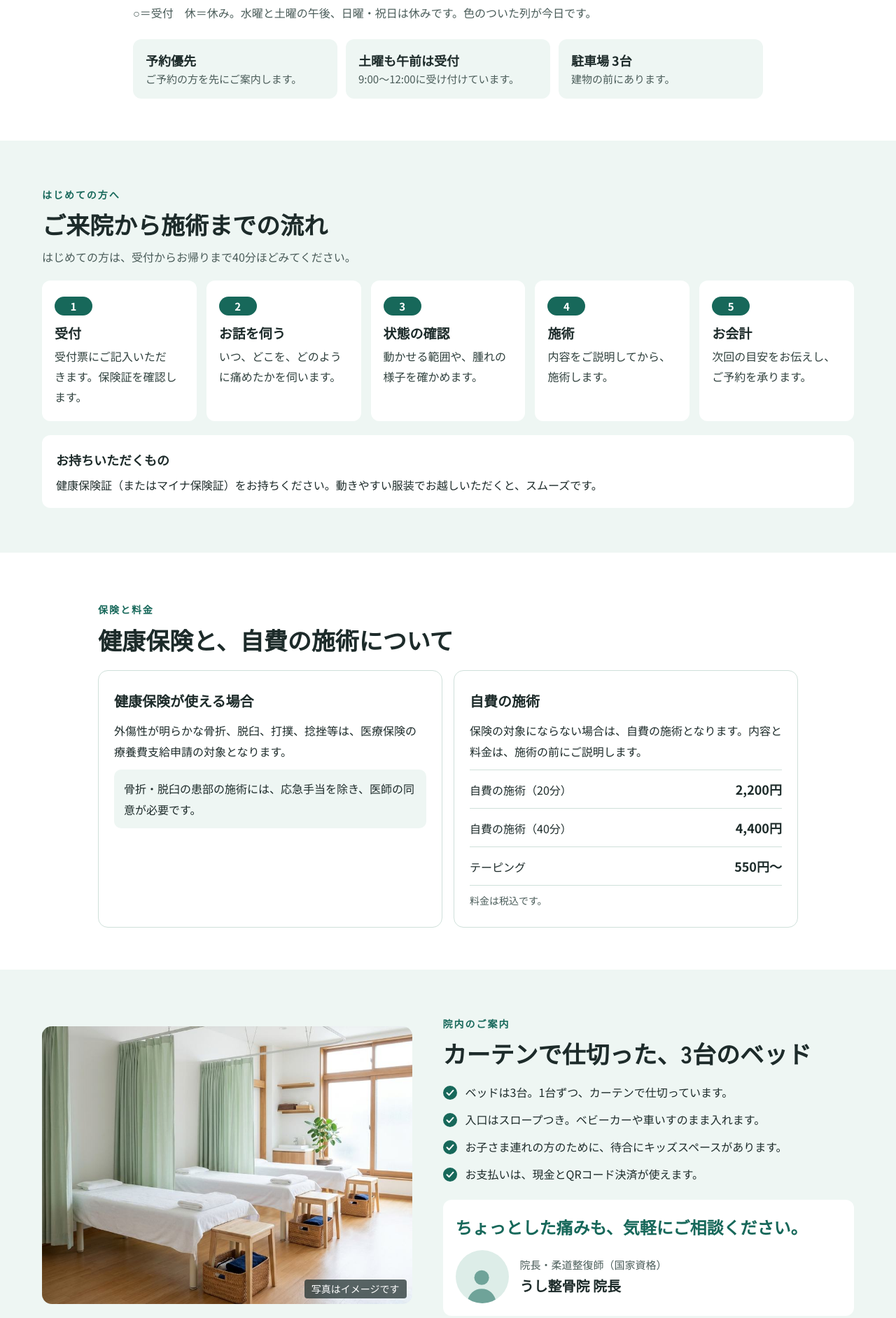
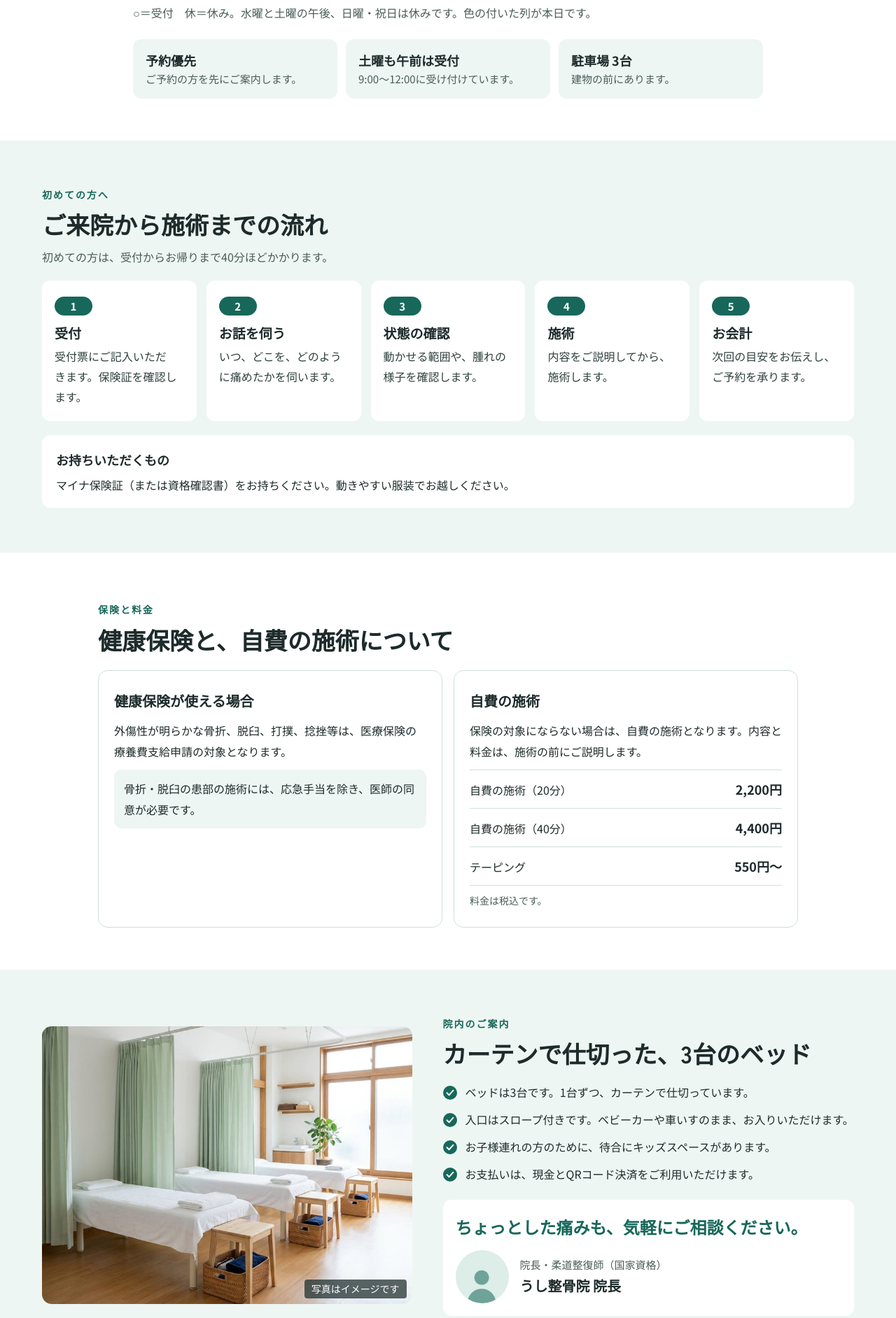
Before and after one commit to mkohei97/works, a plain HTML site: page ushi/index.html in a window 1280 px wide. Shown: the part 867-2751 px from the top of the page at 70% size. Drawn offline with Linux system fonts and the light colour scheme.

Commit message:
Add files via upload

```diff
--- a/ushi/index.html
+++ b/ushi/index.html
@@ -6,10 +6,10 @@
 <meta name="robots" content="noindex,nofollow">
 <meta name="theme-color" content="#17685A">
 <title>うし整骨院｜大阪府富田林市喜志町の整骨院（ほねつぎ）</title>
-<meta name="description" content="大阪府富田林市喜志町のうし整骨院。柔道整復師の施術所（ほねつぎ）。受付時間・はじめての方へ・保険と料金・アクセス・ご予約。">
+<meta name="description" content="大阪府富田林市喜志町のうし整骨院。柔道整復師の施術所（ほねつぎ）。受付時間・初めての方へ・保険と料金・アクセス・ご予約。">
 <meta property="og:type" content="website">
 <meta property="og:title" content="うし整骨院｜大阪府富田林市喜志町の整骨院（ほねつぎ）">
-<meta property="og:description" content="大阪府富田林市喜志町のうし整骨院。柔道整復師の施術所（ほねつぎ）。受付時間・はじめての方へ・保険と料金・アクセス・ご予約。">
+<meta property="og:description" content="大阪府富田林市喜志町のうし整骨院。柔道整復師の施術所（ほねつぎ）。受付時間・初めての方へ・保険と料金・アクセス・ご予約。">
 <meta property="og:image" content="https://mkohei97.github.io/works/ushi/img/s_hero.jpg">
 <meta name="twitter:card" content="summary_large_image">
 <style>body{margin:0}img{max-width:100%}</style>
@@ -61,7 +61,7 @@ html{-webkit-text-size-adjust:100%;background:#FFFFFF}
 </button>
 <nav class="pc-only" aria-label="主なメニュー" style="display: flex; align-items: center; gap: 2px">
 <button type="button" class="tap" onClick="{{go.hours}}" style="min-height: 44px; padding: 0 12px; border: 0; background: transparent; color: #1D2B2A; font-size: 15px">受付時間</button>
-<button type="button" class="tap" onClick="{{go.first}}" style="min-height: 44px; padding: 0 12px; border: 0; background: transparent; color: #1D2B2A; font-size: 15px">はじめての方へ</button>
+<button type="button" class="tap" onClick="{{go.first}}" style="min-height: 44px; padding: 0 12px; border: 0; background: transparent; color: #1D2B2A; font-size: 15px">初めての方へ</button>
 <button type="button" class="tap" onClick="{{go.insurance}}" style="min-height: 44px; padding: 0 12px; border: 0; background: transparent; color: #1D2B2A; font-size: 15px">保険と料金</button>
 <button type="button" class="tap" onClick="{{go.inside}}" style="min-height: 44px; padding: 0 12px; border: 0; background: transparent; color: #1D2B2A; font-size: 15px">院内のご案内</button>
 <button type="button" class="tap" onClick="{{go.access}}" style="min-height: 44px; padding: 0 12px; border: 0; background: transparent; color: #1D2B2A; font-size: 15px">アクセス</button>
@@ -75,7 +75,7 @@ html{-webkit-text-size-adjust:100%;background:#FFFFFF}
 <sc-if value="{{is.menu}}" hint-placeholder-val="{{false}}">
 <nav class="sp-only" aria-label="メニュー" style="display: flex; flex-direction: column; border-top: 1px solid #CFE0DA">
 <button type="button" onClick="{{go.hours}}" style="min-height: 54px; padding: 0 18px; border: 0; border-bottom: 1px solid #E3EEEA; background: #FFFFFF; color: #1D2B2A; font-size: 16px; text-align: left">受付時間</button>
-<button type="button" onClick="{{go.first}}" style="min-height: 54px; padding: 0 18px; border: 0; border-bottom: 1px solid #E3EEEA; background: #FFFFFF; color: #1D2B2A; font-size: 16px; text-align: left">はじめての方へ</button>
+<button type="button" onClick="{{go.first}}" style="min-height: 54px; padding: 0 18px; border: 0; border-bottom: 1px solid #E3EEEA; background: #FFFFFF; color: #1D2B2A; font-size: 16px; text-align: left">初めての方へ</button>
 <button type="button" onClick="{{go.insurance}}" style="min-height: 54px; padding: 0 18px; border: 0; border-bottom: 1px solid #E3EEEA; background: #FFFFFF; color: #1D2B2A; font-size: 16px; text-align: left">保険と料金</button>
 <button type="button" onClick="{{go.inside}}" style="min-height: 54px; padding: 0 18px; border: 0; border-bottom: 1px solid #E3EEEA; background: #FFFFFF; color: #1D2B2A; font-size: 16px; text-align: left">院内のご案内</button>
 <button type="button" onClick="{{go.faq}}" style="min-height: 54px; padding: 0 18px; border: 0; border-bottom: 1px solid #E3EEEA; background: #FFFFFF; color: #1D2B2A; font-size: 16px; text-align: left">よくあるご質問</button>
@@ -130,7 +130,7 @@ html{-webkit-text-size-adjust:100%;background:#FFFFFF}
 </sc-for>
 </div>
 </div>
-<p style="margin: 12px 0 0; font-size: 16px; color: #4A5C59">○＝受付　休＝休み。水曜と土曜の午後、日曜・祝日は休みです。色のついた列が今日です。</p>
+<p style="margin: 12px 0 0; font-size: 16px; color: #4A5C59">○＝受付　休＝休み。水曜と土曜の午後、日曜・祝日は休みです。色の付いた列が本日です。</p>
 <div style="display: grid; grid-template-columns: repeat(auto-fit, minmax(200px, 1fr)); gap: 12px; margin-top: 22px">
 <sc-for list="{{points}}" as="p" hint-placeholder-count="3">
 <div style="padding: 16px 18px; background: #EEF6F3; border-radius: 12px; line-height: 1.6"><div style="font-size: 18px; font-weight: 700">{{p.k}}</div><div style="font-size: 15px; color: #4A5C59">{{p.v}}</div></div>
@@ -141,9 +141,9 @@ html{-webkit-text-size-adjust:100%;background:#FFFFFF}
 
 <section id="first" style="background: #EEF6F3; padding: 64px 0 64px">
 <div class="rv" style="max-width: 1160px; margin: 0 auto; padding: 0 16px">
-<p style="margin: 0; color: #17685A; font-size: 14px; font-weight: 700; letter-spacing: .14em">はじめての方へ</p>
+<p style="margin: 0; color: #17685A; font-size: 14px; font-weight: 700; letter-spacing: .14em">初めての方へ</p>
 <h2 style="margin: 4px 0 6px; font-family: 'Zen Kaku Gothic New', 'Noto Sans JP', sans-serif; font-size: clamp(26px, 3.6vw, 34px); font-weight: 700; line-height: 1.5">ご来院から施術までの流れ</h2>
-<p style="margin: 0 0 6px; font-size: 16px; color: #4A5C59">はじめての方は、受付からお帰りまで40分ほどみてください。</p>
+<p style="margin: 0 0 6px; font-size: 16px; color: #4A5C59">初めての方は、受付からお帰りまで40分ほどかかります。</p>
 <p class="sp-only" style="margin: 0; font-size: 14px; color: #4A5C59">横に動かして、順にご覧ください。</p>
 <ol class="swipe" style="margin: 18px 0 0; padding: 0; list-style: none; display: grid; grid-template-columns: repeat(auto-fit, minmax(200px, 1fr)); gap: 14px">
 <sc-for list="{{flow}}" as="f" hint-placeholder-count="5">
@@ -156,7 +156,7 @@ html{-webkit-text-size-adjust:100%;background:#FFFFFF}
 </ol>
 <div style="margin-top: 20px; padding: 18px 20px; background: #FFFFFF; border-left: 0; border-radius: 12px">
 <h3 style="margin: 0 0 4px; font-size: 18px; font-weight: 700">お持ちいただくもの</h3>
-<p style="margin: 0; font-size: 16px">健康保険証（またはマイナ保険証）をお持ちください。動きやすい服装でお越しいただくと、スムーズです。</p>
+<p style="margin: 0; font-size: 16px">マイナ保険証（または資格確認書）をお持ちください。動きやすい服装でお越しください。</p>
 </div>
 </div>
 </section>
@@ -282,11 +282,11 @@ html{-webkit-text-size-adjust:100%;background:#FFFFFF}
 <label for="f-tel" style="display: block; margin: 16px 0 6px; font-size: 17px; font-weight: 700">お電話番号<span style="margin-left: 8px; color: #A32A14; font-size: 14px">必須</span></label>
 <input id="f-tel" type="tel" autocomplete="tel" onChange="{{f.tel}}" style="width: 100%; box-sizing: border-box; min-height: 52px; padding: 0 14px; border: 1px solid #6B807B; border-radius: 10px; background: #FFFFFF; color: #1D2B2A; font-size: 17px">
 <sc-if value="{{ferr.tel}}" hint-placeholder-val="{{false}}"><p role="alert" style="margin: 6px 0 0; color: #A32A14; font-size: 15px; font-weight: 700">お電話番号をご入力ください。</p></sc-if>
-<label for="f-body" style="display: block; margin: 16px 0 6px; font-size: 17px; font-weight: 700">伝えておきたいこと（任意）</label>
+<label for="f-body" style="display: block; margin: 16px 0 6px; font-size: 17px; font-weight: 700">ご要望（任意）</label>
 <textarea id="f-body" rows="3" onChange="{{f.body}}" style="width: 100%; box-sizing: border-box; padding: 12px 14px; border: 1px solid #6B807B; border-radius: 10px; background: #FFFFFF; color: #1D2B2A; font-size: 17px; line-height: 1.7"></textarea>
 </section>
 
-<p style="margin: 0; font-size: 15px; color: #4A5C59">お預かりした内容は、ご予約とご連絡のためだけに使います。</p>
+<p style="margin: 0; font-size: 15px; color: #4A5C59">お預かりした内容は、ご予約とご連絡のためだけに使用します。</p>
 <button type="button" class="tap" onClick="{{go.submit}}" style="min-height: 58px; border: 0; border-radius: 10px; background: #17685A; color: #FFFFFF; font-size: 18px; font-weight: 700">この内容で予約を申し込む</button>
 <button type="button" onClick="{{go.home}}" style="min-height: 48px; border: 0; background: transparent; color: #1D2B2A; font-size: 16px; text-decoration: underline">トップページへ戻る</button>
 </div>
@@ -299,8 +299,8 @@ html{-webkit-text-size-adjust:100%;background:#FFFFFF}
 <div style="max-width: 640px; margin: 0 auto; padding: 0 16px">
 <div class="intro" style="padding: 32px 24px; background: #FFFFFF; border-radius: 14px; border-top: 6px solid #17685A">
 <h1 style="margin: 0 0 10px; font-family: 'Zen Kaku Gothic New', 'Noto Sans JP', sans-serif; font-size: clamp(26px, 4vw, 34px); font-weight: 700; line-height: 1.5">お申し込みを受け付けました。</h1>
-<p style="margin: 0 0 8px; font-size: 16px">{{doneLine}}お電話で時間を確定しますので、少しお待ちください。</p>
-<p style="margin: 0 0 22px; font-size: 14px; color: #4A5C59">確認用のページのため、送信はされません。</p>
+<p style="margin: 0 0 8px; font-size: 16px">{{doneLine}}お電話で時間を確定いたしますので、今しばらくお待ちください。</p>
+<p style="margin: 0 0 22px; font-size: 14px; color: #4A5C59">（公開前のページのため、送信は行われていません）</p>
 <button type="button" class="tap" onClick="{{go.home}}" style="width: 100%; min-height: 54px; border: 1px solid #1D2B2A; border-radius: 10px; background: #FFFFFF; color: #1D2B2A; font-size: 17px; font-weight: 700">トップページへ戻る</button>
 </div>
 </div>
@@ -383,7 +383,7 @@ window.__dcBoot=function(C){tpl=document.getElementById('tpl');root=document.get
 
 class Component extends DCLogic {
 st() {
-return Object.assign({ screen: 'home', menu: false, visit: 'はじめて', slot: '午前（9:00〜12:00）', ferr: {}, closedMsg: '', doneLine: '' }, this.state || {});
+return Object.assign({ screen: 'home', menu: false, visit: '初めて', slot: '午前（9:00〜12:00）', ferr: {}, closedMsg: '', doneLine: '' }, this.state || {});
 }
 componentDidMount() { this.fx(); }
 componentDidUpdate() { this.fx(); }
@@ -454,7 +454,7 @@ points: [
 flow: [
 ['1', '受付', '受付票にご記入いただきます。保険証を確認します。'],
 ['2', 'お話を伺う', 'いつ、どこを、どのように痛めたかを伺います。'],
-['3', '状態の確認', '動かせる範囲や、腫れの様子を確かめます。'],
+['3', '状態の確認', '動かせる範囲や、腫れの様子を確認します。'],
 ['4', '施術', '内容をご説明してから、施術します。'],
 ['5', 'お会計', '次回の目安をお伝えし、ご予約を承ります。']
 ].map(function (x) { return { n: x[0], k: x[1], v: x[2] }; }),
@@ -464,15 +464,15 @@ fees: [
 { k: 'テーピング', v: '550円〜' }
 ],
 inside: [
-'ベッドは3台。1台ずつ、カーテンで仕切っています。',
-'入口はスロープつき。ベビーカーや車いすのまま入れます。',
-'お子さま連れの方のために、待合にキッズスペースがあります。',
-'お支払いは、現金とQRコード決済が使えます。'
+'ベッドは3台です。1台ずつ、カーテンで仕切っています。',
+'入口はスロープ付きです。ベビーカーや車いすのまま、お入りいただけます。',
+'お子様連れの方のために、待合にキッズスペースがあります。',
+'お支払いは、現金とQRコード決済をご利用いただけます。'
 ],
 faq: [
 ['予約をしていなくても、施術を受けられますか。', 'はい。ご予約の方を先にご案内しますので、お待ちいただくことがあります。'],
 ['当日の予約はできますか。', 'お電話でお願いします。このページからのご予約は、翌日以降の分を承ります。'],
-['何を持っていけばよいですか。', '健康保険証（またはマイナ保険証）をお持ちください。'],
+['何を持っていけばよいですか。', 'マイナ保険証（または資格確認書）をお持ちください。'],
 ['駐車場はありますか。', '建物の前に3台分あります。満車のときは、近くのコインパーキングをご利用ください。'],
 ['子どもを連れて行ってもよいですか。', 'はい。待合にキッズスペースがあります。']
 ].map(function (x) { return { q: x[0], a: x[1] }; }),
@@ -485,7 +485,7 @@ info: [
 ['駐車場', '3台（建物の前）'],
 ['最寄り駅', '近鉄長野線 喜志駅']
 ].map(function (x) { return { k: x[0], v: x[1] }; }),
-visits: one('visit', ['はじめて', '2回目以降']),
+visits: one('visit', ['初めて', '2回目以降']),
 slots: one('slot', ['午前（9:00〜12:00）', '午後（16:00〜20:00）']),
 f: { date: setF('date'), name: setF('name'), tel: setF('tel'), body: setF('body') },
 ferr: { date: !!st.ferr.date, closed: !!st.ferr.closed, name: !!st.ferr.name, tel: !!st.ferr.tel },
```
